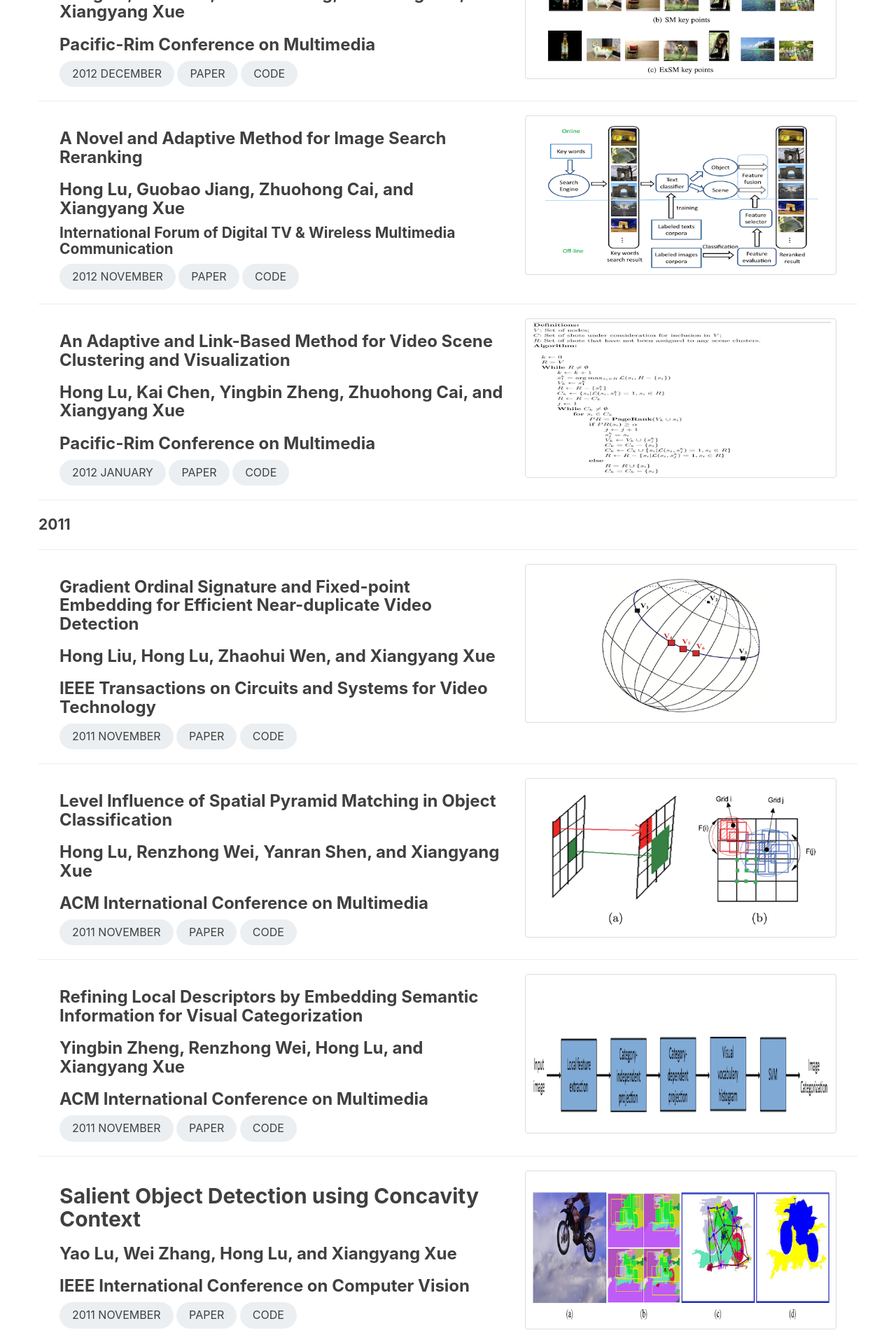
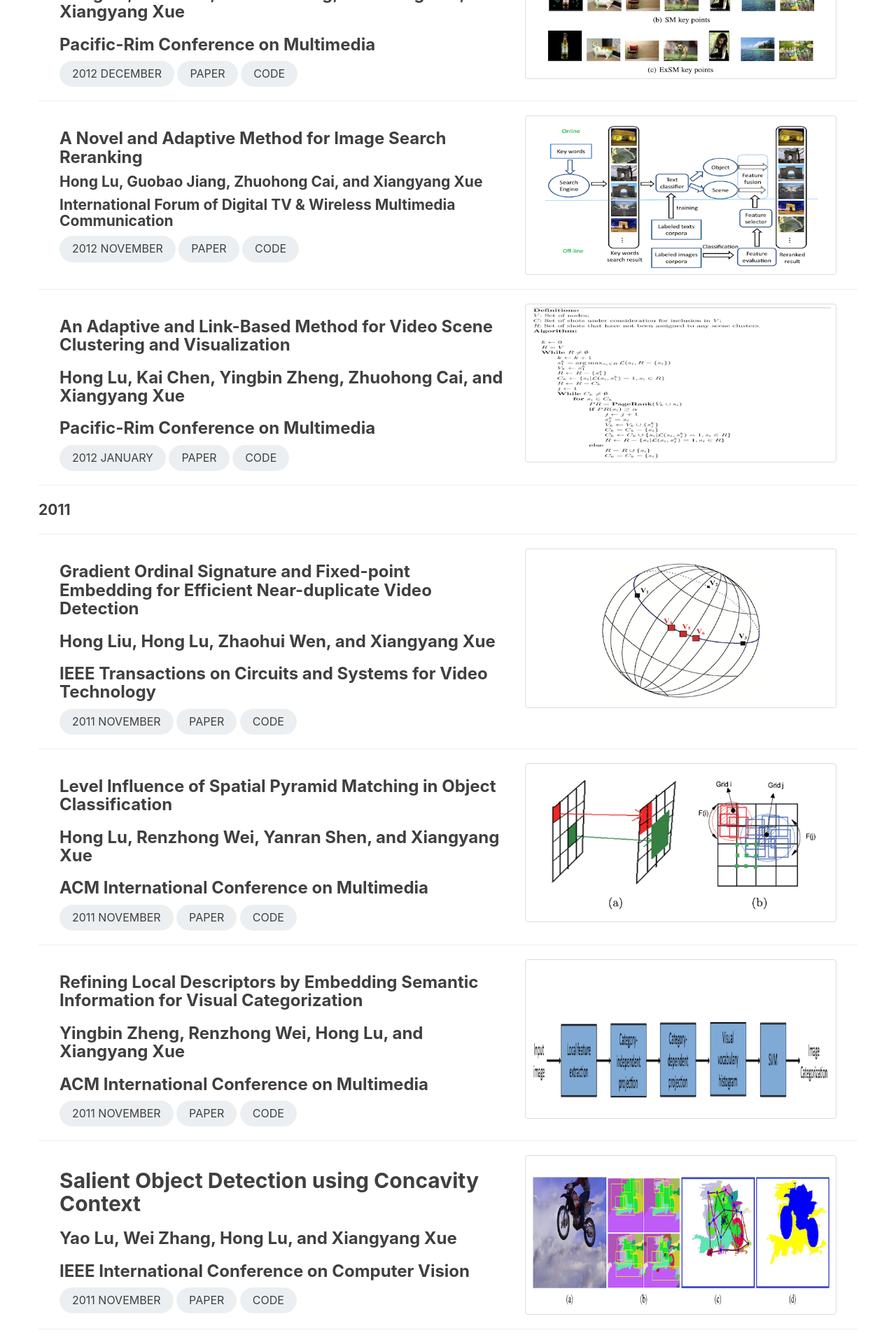
Before and after one commit to lunatics123/lunatics123.github.io, a Jekyll site: the page built from publications.html, in a window 1280 px wide. Shown: the part 633-2551 px from the top of the page at 70% size. Built offline with Jekyll 4.4.1, drawn with Linux system fonts in a browser that asks for light colours; comment, search, counter and statistics services are not loaded.

Commit message:
make layout better

```diff
--- a/publications.html
+++ b/publications.html
@@ -30,7 +30,7 @@
     <div class="container">
         <div class="col-lg-7">
             <h3>A Novel and Adaptive Method for Image Search Reranking</h3>
-            <h3>Hong Lu, Guobao Jiang, Zhuohong Cai, and Xiangyang Xue</h3>
+            <h4>Hong Lu, Guobao Jiang, Zhuohong Cai, and Xiangyang Xue</h4>
             <h4>International Forum of Digital TV & Wireless Multimedia Communication</h4>
             <div class="post-tag round-xl">2012 November</div>
             <a class="post-tag round-xl" href="https://link.springer.com/chapter/10.1007/978-3-642-34595-1_30">Paper</a>
@@ -222,7 +222,7 @@
 <section>
     <div class="container">
         <div class="col-lg-7">
-            <h4>An Effective Method for Video Genre Classification</h4>
+            <h3>An Effective Method for Video Genre Classification</h3>
             <h3>Jian-Feng Chen, Hong Lu, Renzhong Wei, Cheng Jin, and Xiangyang Xue</h3>
             <h3>International Conference on Image and Video Retrieval</h3>
             <div class="post-tag round-xl">2010 July</div>
@@ -260,7 +260,7 @@
     <div class="container">
         <div class="col-lg-7">
             <h3>Content and Context-Based Multi-Label Image Annotation</h3>
-            <h3>Hong Lu, Yingbin Zheng, Xiangyang Xue, and Yuejie Zhang</h3>
+            <h4>Hong Lu, Yingbin Zheng, Xiangyang Xue, and Yuejie Zhang</h4>
             <h4>International Conference on Computer Vision and Pattern Recognition Workshop</h4>
             <div class="post-tag round-xl">2009 June</div>
             <a class="post-tag round-xl" href="https://ieeexplore.ieee.org/abstract/document/5204210">Paper</a>
@@ -735,7 +735,7 @@
         <div class="col-lg-7">
             <h2>Video Scene Clustering by Graph Partitioning</h2>
             <h2>Yap-Peng Tan and Hong Lu</h2>
-            <h3>IEE Electronics Letters</h3>
+            <h2>IEE Electronics Letters</h2>
             <div class="post-tag round-xl">2003 May</div>
             <a class="post-tag round-xl"
                href="https://www.proquest.com/docview/1624982487/235F44D51754126PQ/1">Paper</a>
```
